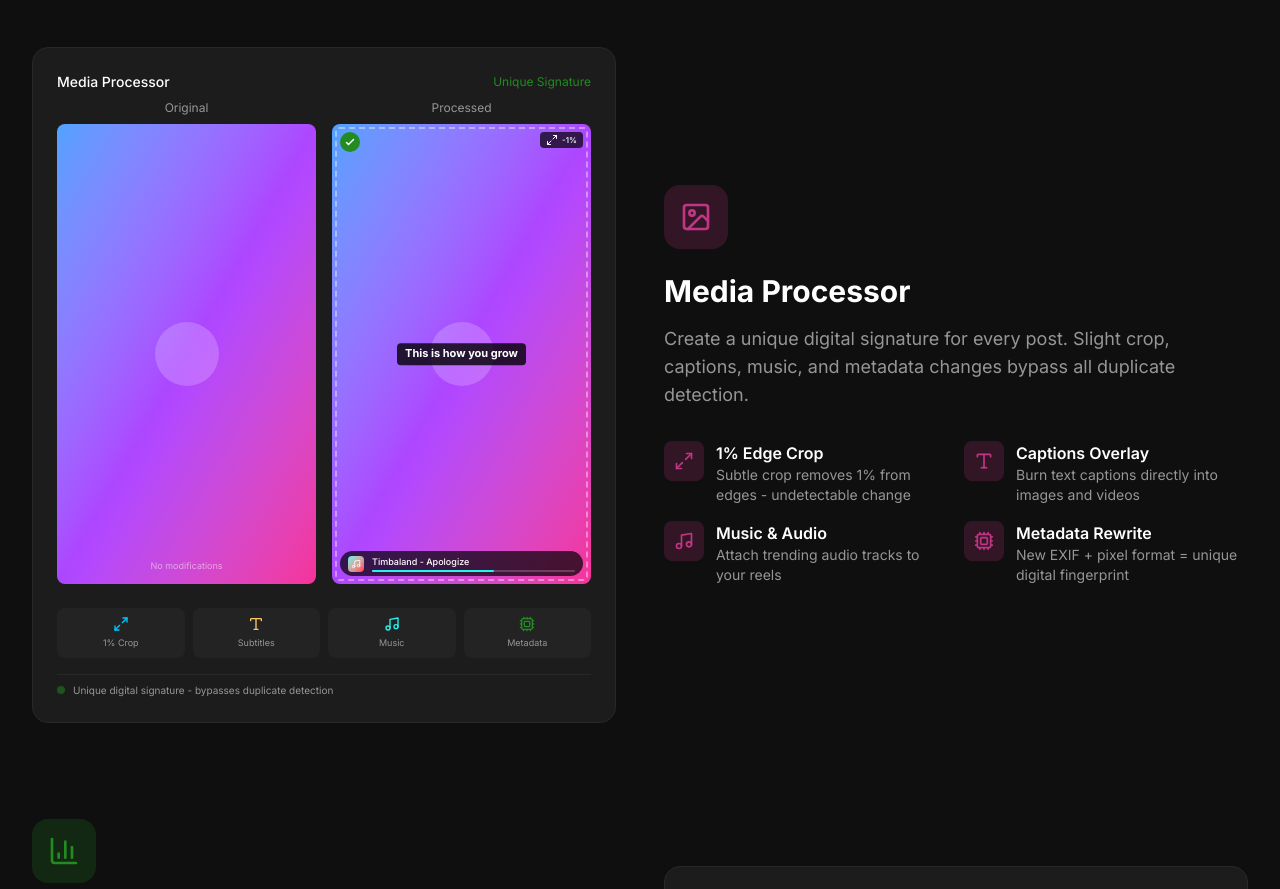
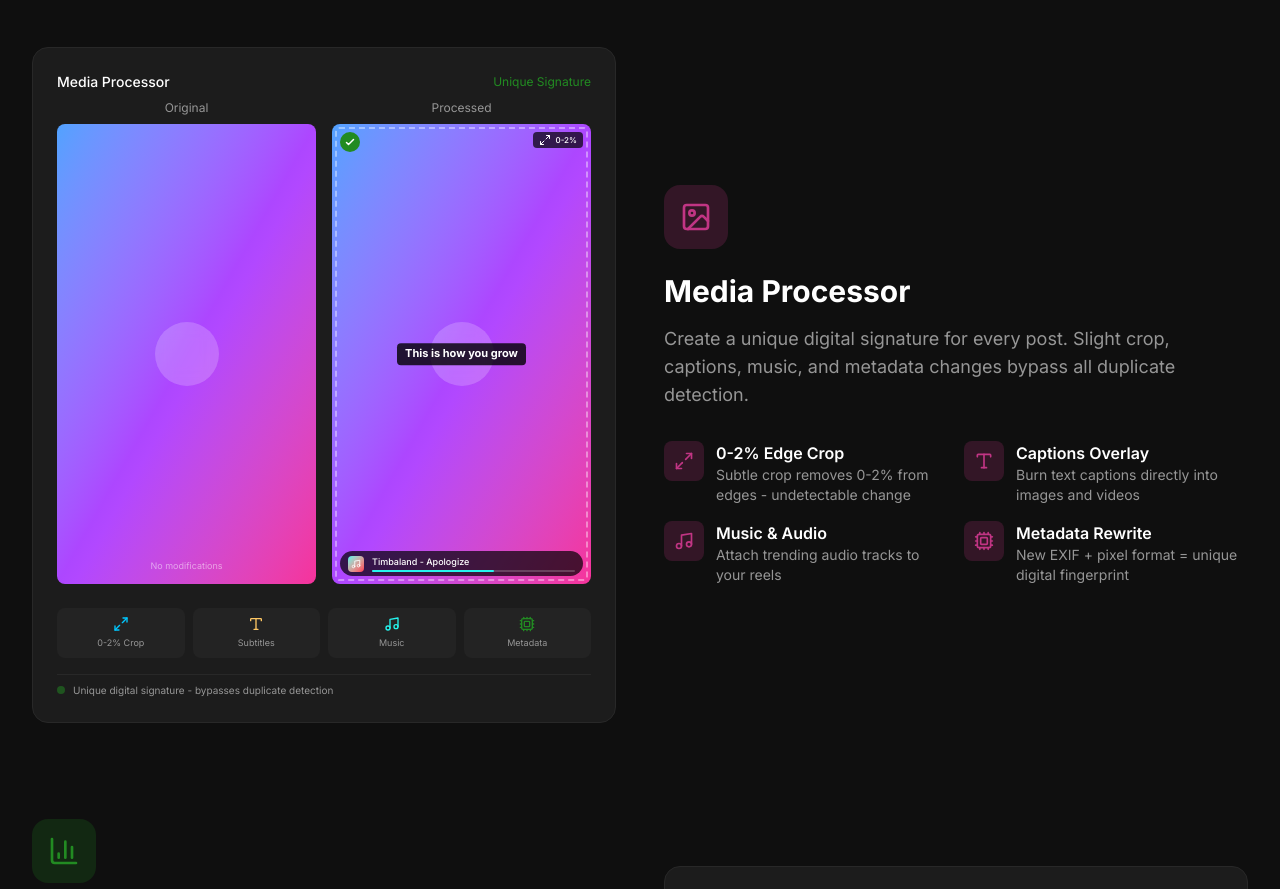
Before and after one commit to Raphi52/sna-website, a Next.js app: page / in a window 1280 px wide. Shown: the part 3580-4469 px from the top of the page. Built offline with nearby package versions, Linux system fonts and the light colour scheme.

Commit message:
fix: Change 1% to 0-2% for crop

```diff
--- a/src/components/landing/Features.tsx
+++ b/src/components/landing/Features.tsx
@@ -133,8 +133,8 @@ const features = [
     highlights: [
       {
         icon: Maximize2,
-        title: "1% Edge Crop",
-        description: "Subtle crop removes 1% from edges - undetectable change",
+        title: "0-2% Edge Crop",
+        description: "Subtle crop removes 0-2% from edges - undetectable change",
       },
       {
         icon: Type,
@@ -488,7 +488,7 @@ function MediaVisual() {
             {/* Crop indicator badge */}
             <div className="absolute top-2 right-2 bg-black/70 rounded px-1.5 py-0.5 flex items-center gap-1">
               <Maximize2 className="w-3 h-3 text-white" />
-              <span className="text-[8px] text-white font-medium">-1%</span>
+              <span className="text-[8px] text-white font-medium">0-2%</span>
             </div>
 
             {/* Subtitles in the middle */}
@@ -529,7 +529,7 @@ function MediaVisual() {
       <div className="grid grid-cols-4 gap-2 pt-2">
         <div className="text-center p-2 bg-surface-hover rounded-lg">
           <Maximize2 className="w-4 h-4 text-info mx-auto mb-1" />
-          <div className="text-[9px] text-muted">1% Crop</div>
+          <div className="text-[9px] text-muted">0-2% Crop</div>
         </div>
         <div className="text-center p-2 bg-surface-hover rounded-lg">
           <Type className="w-4 h-4 text-warning mx-auto mb-1" />
```
